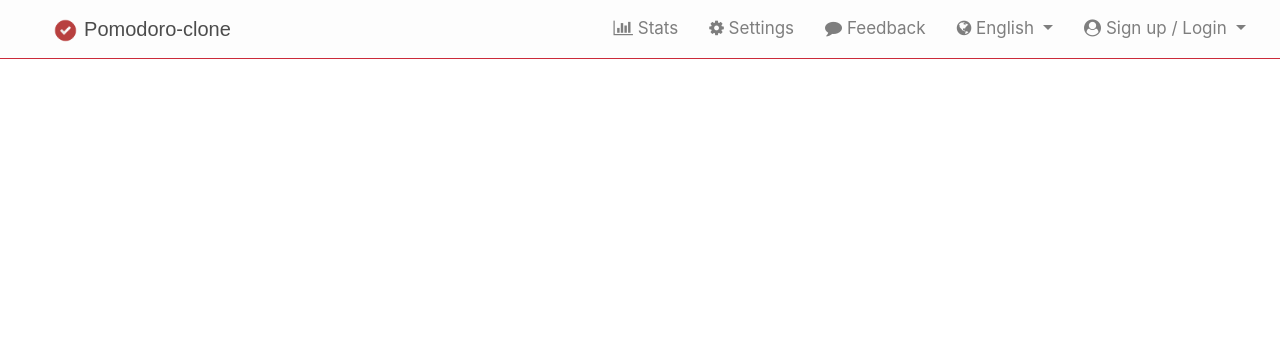
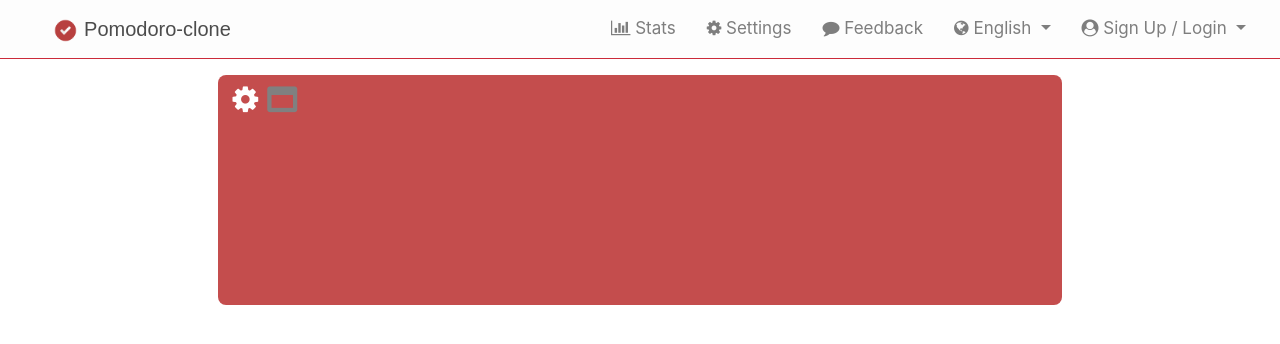
Before and after one commit to andyjohn23/pomodoro-clone, a Flask app: page / in a window 1280 px wide. Shown: the top 344 px of the page. Run offline with Flask 2, Linux system fonts and the light colour scheme; some libraries are stand-ins or nearby versions.

Commit message:
updated files

```diff
--- a/app/static/css/index.css
+++ b/app/static/css/index.css
@@ -82,3 +82,28 @@
     margin-top: 3%;
     font-size: 14px;
 }
+.timer-container{
+    background-color:rgba(182, 33, 33, 0.8);
+    background-repeat: no-repeat;
+    background-size: cover;
+    background-position: center;
+    width: 66%;
+    border-radius: 8px;
+}
+.timer-box{
+    margin-top: 2%;
+    width: 66%;
+    height: 230px;
+}
+.timer-box .fa-cog{
+    color: white;
+    object-fit: cover;
+    margin-top: 8%;
+    font-size: 30px;
+}
+.timer-box .fa-window-maximize{
+    color: grey;
+    object-fit: cover;
+    margin-top: 8%;
+    font-size: 30px;
+}
--- a/app/templates/base.html
+++ b/app/templates/base.html
@@ -10,6 +10,7 @@
     <link rel="stylesheet" href="https://cdn.jsdelivr.net/npm/bootstrap@4.5.3/dist/css/bootstrap.min.css"
         integrity="sha384-TX8t27EcRE3e/ihU7zmQxVncDAy5uIKz4rEkgIXeMed4M0jlfIDPvg6uqKI2xXr2" crossorigin="anonymous">
     <link rel="stylesheet" type="text/css" href="{{url_for('static',filename='css/index.css')}}">
+    <link rel="stylesheet" type="text/css" href="{{url_for('static',filename='js/script.js')}}">
     <link rel="stylesheet" href="https://cdnjs.cloudflare.com/ajax/libs/font-awesome/4.7.0/css/font-awesome.min.css">
 </head>
 
--- a/app/templates/index.html
+++ b/app/templates/index.html
@@ -68,10 +68,10 @@
                 <li class="nav-item dropdown">
                     <a class="nav-link dropdown-toggle" href="#" id="navbarDropdown" role="button"
                         data-toggle="dropdown" aria-haspopup="true" aria-expanded="false"><i class="fa fa-user-circle"
-                            aria-hidden="true"></i>&nbsp;Sign up / Login
+                            aria-hidden="true"></i>&nbsp;Sign Up / Login
                     </a>
                     <div class="dropdown-menu" aria-labelledby="navbarDropdown">
-                        <a class="dropdown-item" href="{{url_for('auth.register')}}">Sign up</a>
+                        <a class="dropdown-item" href="{{url_for('auth.register')}}">Sign Up</a>
                         <a class="dropdown-item" href="{{url_for('auth.login')}}">Login</a>
                     </div>
                 </li>
@@ -81,5 +81,16 @@
             </ul>
         </div>
     </nav>
+
+    <div class="container timer-container">
+        <div class="timer-box">
+          <div class="row">
+              <div class="col-md-3">
+                <a href=""><i class="fa fa-cog" aria-hidden="true"></i></a>&nbsp;
+                <a href=""><i class="fa fa-window-maximize" aria-hidden="true"></i></a>
+              </div>
+          </div>
+        </div>
+    </div>
 </div>
 {% endblock %}
```
Also changed, not shown: app/static/images/logo.png, app/static/js/script.js (added).
